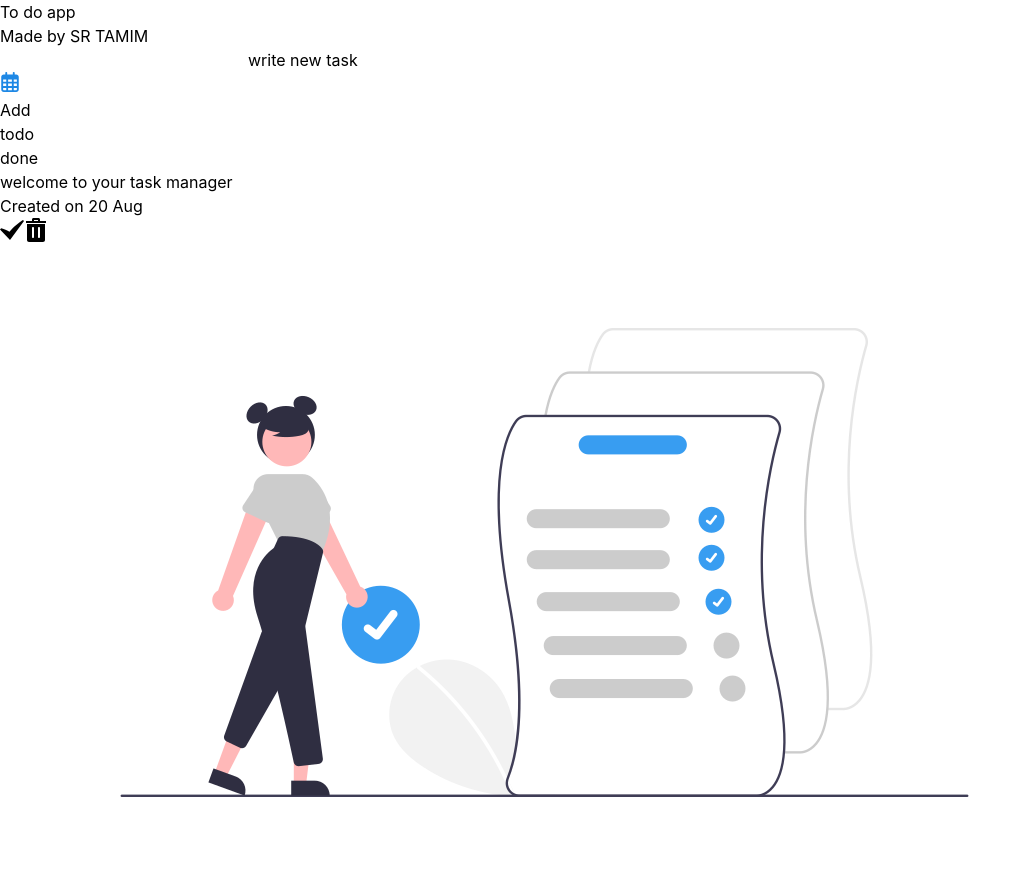
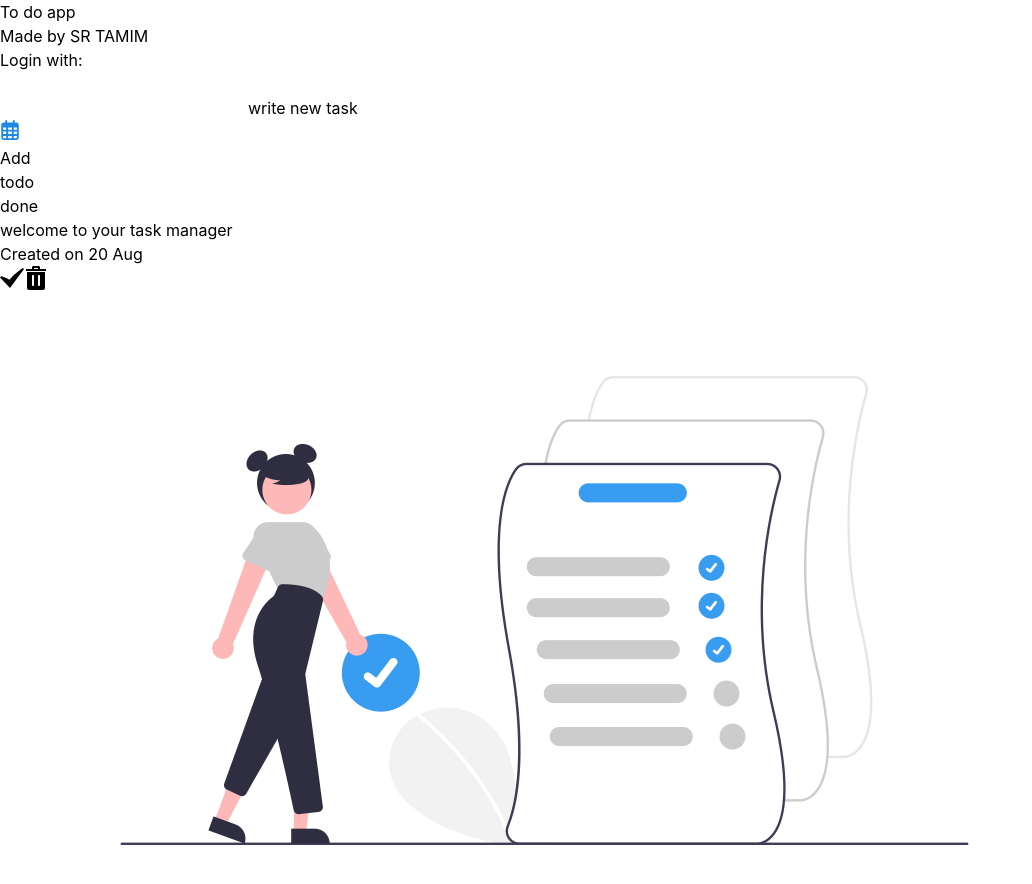
Before and after one commit to sr-tamim/to-do-react, a React (Create React App) app: page / in a window 1280 px wide. Shown: the top 884 px of the page, without its empty margins (0-1032 px from the left). Built offline with nearby package versions, Linux system fonts and the light colour scheme; what @material-tailwind/react would draw is missing.

Commit message:
login buttons

```diff
--- a/src/App.js
+++ b/src/App.js
@@ -1,4 +1,4 @@
-import { Button, Input, Typography } from "@material-tailwind/react";
+import { Button, IconButton, Input, Typography } from "@material-tailwind/react";
 import useTasks from './hooks/useTasks';
 import ToDoBody from './components/ToDoBody/ToDoBody';
 import useModal from "./hooks/useModal";
@@ -25,11 +25,27 @@ function App() {
   return (
     <ModalContext.Provider value={modalStates}>
       <div className="px-3 max-w-screen-md mx-auto">
-        <div className='text-center'>
-          <Typography variant="h1">To do app</Typography>
-          <Typography variant="h6">
-            Made by <a href="https://sr-tamim.vercel.app" target='_blank' rel='noreferrer' className='underline hover_text-primary hover_no-underline'>SR TAMIM</a>
-          </Typography>
+        <div className="text-center flex flex-col items-center flex-wrap max-w-lg mx-auto">
+          <div>
+            <Typography variant="h1" className="uppercase">To do app</Typography>
+            <Typography variant="h6">
+              Made by <a href="https://sr-tamim.vercel.app" target='_blank' rel='noreferrer' className='underline hover_text-primary hover_no-underline'>SR TAMIM</a>
+            </Typography>
+          </div>
+          <div className="pt-4 flex items-center">
+            <Typography className="font-bold">Login with:</Typography>
+            <div>
+              <IconButton size="sm" variant="text">
+                <svg className="fill-current w-full h-full" xmlns="http://www.w3.org/2000/svg" viewBox="0 0 488 512"><path d="M488 261.8C488 403.3 391.1 504 248 504 110.8 504 0 393.2 0 256S110.8 8 248 8c66.8 0 123 24.5 166.3 64.9l-67.5 64.9C258.5 52.6 94.3 116.6 94.3 256c0 86.5 69.1 156.6 153.7 156.6 98.2 0 135-70.4 140.8-106.9H248v-85.3h236.1c2.3 12.7 3.9 24.9 3.9 41.4z" /></svg>
+              </IconButton>
+              <IconButton size="sm" variant="text">
+                <svg className="fill-current w-full h-full" xmlns="http://www.w3.org/2000/svg" viewBox="0 0 512 512"><path d="M504 256C504 119 393 8 256 8S8 119 8 256c0 123.78 90.69 226.38 209.25 245V327.69h-63V256h63v-54.64c0-62.15 37-96.48 93.67-96.48 27.14 0 55.52 4.84 55.52 4.84v61h-31.28c-30.8 0-40.41 19.12-40.41 38.73V256h68.78l-11 71.69h-57.78V501C413.31 482.38 504 379.78 504 256z" /></svg>
+              </IconButton>
+              <IconButton size="sm" variant="text">
+                <svg className="fill-current w-full h-full" xmlns="http://www.w3.org/2000/svg" viewBox="0 0 512 512"><path d="M459.37 151.716c.325 4.548.325 9.097.325 13.645 0 138.72-105.583 298.558-298.558 298.558-59.452 0-114.68-17.219-161.137-47.106 8.447.974 16.568 1.299 25.34 1.299 49.055 0 94.213-16.568 130.274-44.832-46.132-.975-84.792-31.188-98.112-72.772 6.498.974 12.995 1.624 19.818 1.624 9.421 0 18.843-1.3 27.614-3.573-48.081-9.747-84.143-51.98-84.143-102.985v-1.299c13.969 7.797 30.214 12.67 47.431 13.319-28.264-18.843-46.781-51.005-46.781-87.391 0-19.492 5.197-37.36 14.294-52.954 51.655 63.675 129.3 105.258 216.365 109.807-1.624-7.797-2.599-15.918-2.599-24.04 0-57.828 46.782-104.934 104.934-104.934 30.213 0 57.502 12.67 76.67 33.137 23.715-4.548 46.456-13.32 66.599-25.34-7.798 24.366-24.366 44.833-46.132 57.827 21.117-2.273 41.584-8.122 60.426-16.243-14.292 20.791-32.161 39.308-52.628 54.253z" /></svg>
+              </IconButton>
+            </div>
+          </div>
         </div>
 
         <div className='max-w-lg mx-auto my-8'>
@@ -43,10 +59,10 @@ function App() {
 
               <div className="absolute right-1 top-1 bottom-1 w-max max-w-[7.4rem] flex justify-center items-center mx-2">
                 <input type="date" title="Add due date"
-                onChange={e=>{
-                  (e.target.value) ? e.target.setAttribute('hasValue', true) :
-                  e.target.removeAttribute('hasValue')
-                }} className="bg-transparent outline outline-0 focus:outline-0"/>
+                  onChange={e => {
+                    (e.target.value) ? e.target.setAttribute('hasValue', true) :
+                      e.target.removeAttribute('hasValue')
+                  }} className="bg-transparent outline outline-0 focus:outline-0" />
               </div>
             </div>
 
```
